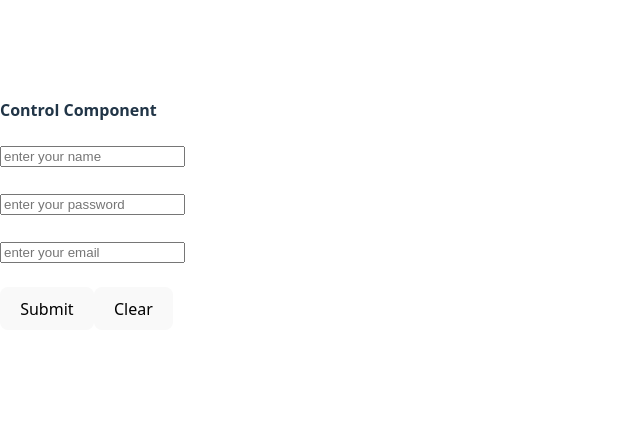
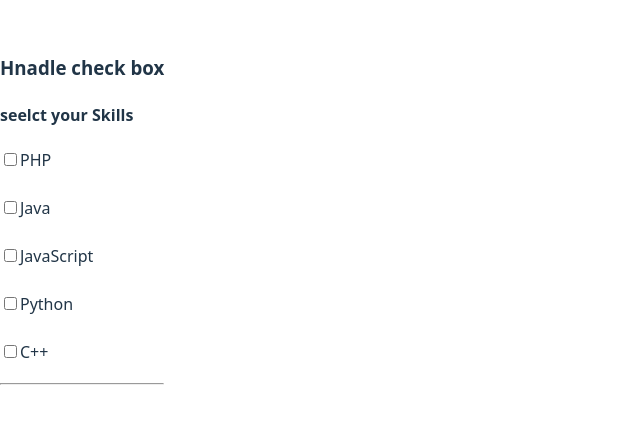
Before and after one commit to Namrata725/reactJsLearning, a React (Vite) app: page / in a window 1280 px wide. Shown: the part 186-610 px from the top of the page, without its empty margins (0-640 px from the left). Built offline with nearby package versions, Linux system fonts and the light colour scheme.

Commit message:
docs + code for checkbox handle in React.js

```diff
--- a/src/App.jsx
+++ b/src/App.jsx
@@ -9,6 +9,7 @@ import Props from "./Props";
 import MoreProps from "./MoreProps";
 import GetInputField from "./getInputField";
 import ControlComponent from "./ControlComponent";
+import HandleCheckbox from "./HandleCheckbox";
 
 function App() {
   return (
@@ -36,7 +37,10 @@ function App() {
       <GetInputField />
       <hr /> */}
 
-      <ControlComponent />
+      {/* <ControlComponent /> */}
+
+      <HandleCheckbox />
+      <hr />
     </div>
   );
 }
--- /dev/null
+++ b/src/HandleCheckbox.jsx
@@ -0,0 +1,72 @@
+import { useState } from "react";
+function HandleCheckbox() {
+  const [skills, setskills] = useState([]);
+  const HandleCheckboxChange = (event) => {
+    console.log(event.target.value, event.target.checked);
+
+    if (event.target.checked) {
+      setskills([...skills, event.target.value]);
+    } else {
+      setskills([...skills.filter((skill) => skill !== event.target.value)]);
+    }
+  };
+  return (
+    <div>
+      <h3>Hnadle check box</h3>
+      <h4>seelct your Skills</h4>
+      <input
+        type="checkbox"
+        value="PHP"
+        id="PHP"
+        onChange={HandleCheckboxChange}
+      />
+      <label htmlFor="PHP">PHP</label>
+
+      <br />
+      <br />
+
+      <input
+        type="checkbox"
+        value="Java"
+        id="Java"
+        onChange={HandleCheckboxChange}
+      />
+      <label htmlFor="Java">Java</label>
+
+      <br />
+      <br />
+
+      <input
+        type="checkbox"
+        value="JavaScript"
+        id="JavaScript"
+        onChange={HandleCheckboxChange}
+      />
+      <label htmlFor="JavaScript">JavaScript</label>
+      <br />
+      <br />
+
+      <input
+        type="checkbox"
+        value="Python"
+        id="Python"
+        onChange={HandleCheckboxChange}
+      />
+      <label htmlFor="Python">Python</label>
+      <br />
+      <br />
+
+      <input
+        type="checkbox"
+        value="C++"
+        id="C++"
+        onChange={HandleCheckboxChange}
+      />
+      <label htmlFor="C++">C++</label>
+
+      <h3>{skills.toString()}</h3>
+    </div>
+  );
+}
+
+export default HandleCheckbox;
```
Also changed, not shown: 1 other file (tests, documents, lock files or other folders).
